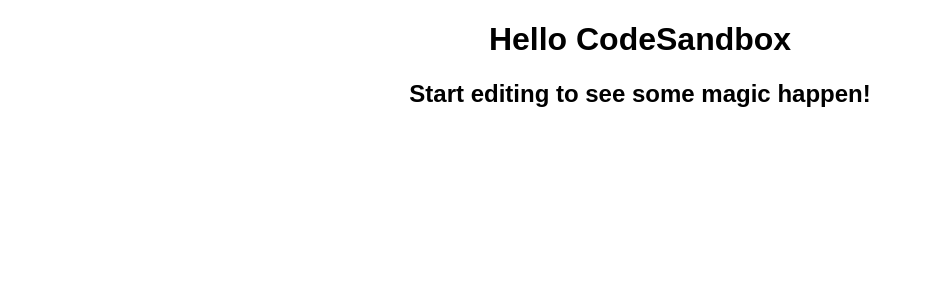
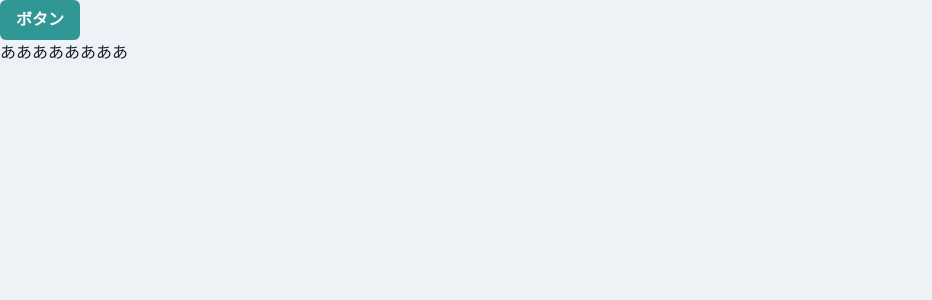
Before and after one commit to KentaTashiro/react-Exercise, a React (Create React App) app: page / in a window 1280 px wide. Shown: the top 300 px of the page, without its empty margins (0-932 px from the left). Built offline with nearby package versions, Linux system fonts and the light colour scheme.

Commit message:
crfeate-pages

```diff
--- a/package.json
+++ b/package.json
@@ -5,8 +5,14 @@
   "keywords": ["typescript", "react", "starter"],
   "main": "src/index.tsx",
   "dependencies": {
+    "@chakra-ui/react": "1.7.4",
+    "@emotion/react": "11.7.1",
+    "@emotion/styled": "11.6.0",
+    "@types/react-router-dom": "5.3.2",
+    "framer-motion": "5.5.6",
     "react": "17.0.2",
     "react-dom": "17.0.2",
+    "react-router-dom": "6.2.1",
     "react-scripts": "4.0.3"
   },
   "devDependencies": {
--- a/src/App.tsx
+++ b/src/App.tsx
@@ -1,10 +1,15 @@
-import "./styles.css";
+import { Button, ChakraProvider } from "@chakra-ui/react";
+import { BrowserRouter } from "react-router-dom";
+
+import theme from "./theme/theme";
 
 export default function App() {
   return (
-    <div className="App">
-      <h1>Hello CodeSandbox</h1>
-      <h2>Start editing to see some magic happen!</h2>
-    </div>
+    <ChakraProvider theme={theme}>
+      <BrowserRouter>
+        <Button colorScheme="teal">ボタン</Button>
+        <p>ああああああああ</p>
+      </BrowserRouter>
+    </ChakraProvider>
   );
 }
--- /dev/null
+++ b/src/components/pages/Home.tsx
@@ -0,0 +1,5 @@
+import { memo, VFC } from "react";
+
+export const Home: VFC = memo(() => {
+  return <p>ホームページ</p>;
+});
--- /dev/null
+++ b/src/components/pages/Login.tsx
@@ -0,0 +1,5 @@
+import { memo, VFC } from "react";
+
+export const Login: VFC = memo(() => {
+  return <p>ログインページ</p>;
+});
--- /dev/null
+++ b/src/components/pages/Setting.tsx
@@ -0,0 +1,5 @@
+import { memo, VFC } from "react";
+
+export const Setting: VFC = memo(() => {
+  return <p>設定ページ</p>;
+});
--- /dev/null
+++ b/src/components/pages/UserManagement.tsx
@@ -0,0 +1,5 @@
+import { memo, VFC } from "react";
+
+export const UserManagement: VFC = memo(() => {
+  return <p>ユーザー管理ページ</p>;
+});
--- /dev/null
+++ b/src/theme/theme.ts
@@ -0,0 +1,14 @@
+import { extendTheme } from "@chakra-ui/react";
+
+const theme = extendTheme({
+  styles: {
+    global: {
+      body: {
+        backgroundColor: "gray.100",
+        color: "gray.800"
+      }
+    }
+  }
+});
+
+export default theme;
```
Also changed, not shown: src/router/Router.tsx (added, +11 -0 lines).
